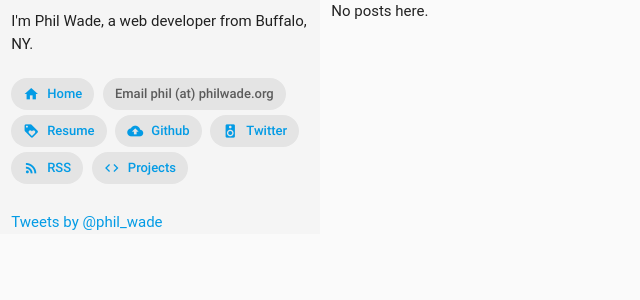
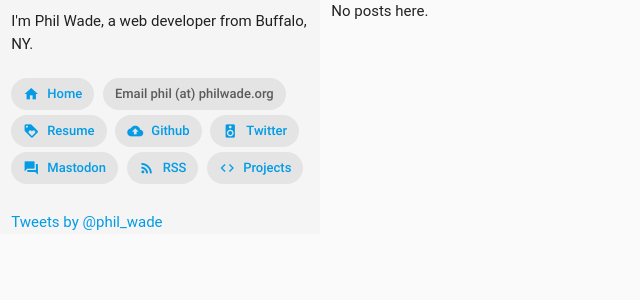
Before and after one commit to philwade/philwadeorg, a Django app: page / in a window 1280 px wide. Shown: the top 300 px of the page, without its empty margins (0-640 px from the left). Run offline with Django 3.2, Linux system fonts and the light colour scheme; data that the repository does not hold is empty; some libraries are stand-ins or nearby versions; some web fonts are replaced.

Commit message:
Switch anaylytics tag, add mastodon

```diff
--- a/philblog/blog/templates/includes/layout.html
+++ b/philblog/blog/templates/includes/layout.html
@@ -8,7 +8,7 @@
 	<link href="/rss/latest/" rel="alternate" type="application/rss+xml"/>
     <!-- Compiled and minified CSS -->
     <link rel="stylesheet" href="https://cdnjs.cloudflare.com/ajax/libs/materialize/0.99.0/css/materialize.min.css">
-    <link rel="shortcut icon" type="image/x-icon" href="http://img.philwade.org/favicon.ico"/>
+    <link rel="shortcut icon" type="image/x-icon" href="https://img.philwade.org/favicon.ico"/>
     <meta name="author" content="phil@philwade.org"/>
     <meta property="og:title" content="{% block metatitle %}philwade.org{% endblock %}">
     <meta property="og:description" content="{% block description %}Phil Wade is a software developer from Buffalo, NY{% endblock %}">
@@ -37,6 +37,15 @@
         }
     </style>
 </head>
+<!-- Google tag (gtag.js) -->
+<script async src="https://www.googletagmanager.com/gtag/js?id=G-DYP46H9CKM"></script>
+<script>
+  window.dataLayer = window.dataLayer || [];
+  function gtag(){dataLayer.push(arguments);}
+  gtag('js', new Date());
+
+  gtag('config', 'G-DYP46H9CKM');
+</script>
 <body class="grey lighten-5">
 	<nav class="grey lighten-1 hide-on-med-and-up">
 		<div class="nav-wrapper">
@@ -50,6 +59,8 @@
             	<li><a href="https://github.com/philwade"><i class="material-icons">cloud_upload</i> Github</a></li>
 				<li><div class="divider"></div></li>
             	<li><a href="http://twitter.com/phil_wade"><i class="material-icons">speaker</i> Twitter</a></li>
+				<li><div class="divider"></div></li>
+            	<li><a rel="me" href="https://sunny.garden/@pivotal"><i class="material-icons">forum</i> Mastodon</a></li>
 				<li><div class="divider"></div></li>
             	<li><a href="/projects/"><i class="material-icons">code</i> Projects</a></li>
 				<li><div class="divider"></div></li>
@@ -79,6 +90,9 @@
             	<a href="http://twitter.com/phil_wade"><i class="close material-icons">speaker</i> Twitter</a>
 			</div>
 			<div class="chip">
+            	<a rel="me" href="https://sunny.garden/@pivotal"><i class="close material-icons">forum</i> Mastodon</a></li>
+			</div>
+			<div class="chip">
             	<a href="/rss/latest/"><i class="close material-icons">rss_feed</i> RSS</a>
 			</div>
 			<div class="chip">
@@ -87,7 +101,6 @@
             <br/>
             <br/>
             <a class="twitter-timeline" href="https://twitter.com/phil_wade" data-widget-id="593063735884914688">Tweets by @phil_wade</a>
-            <script>!function(d,s,id){var js,fjs=d.getElementsByTagName(s)[0],p=/^http:/.test(d.location)?'http':'https';if(!d.getElementById(id)){js=d.createElement(s);js.id=id;js.src=p+"://platform.twitter.com/widgets.js";fjs.parentNode.insertBefore(js,fjs);}}(document,"script","twitter-wjs");</script>
         </div>
         <div class="col m9 s12">
             {% block content %}{% endblock %}
```
Also changed, not shown: philblog/blog/templates/blog/projects.html (+6 -6 lines).
